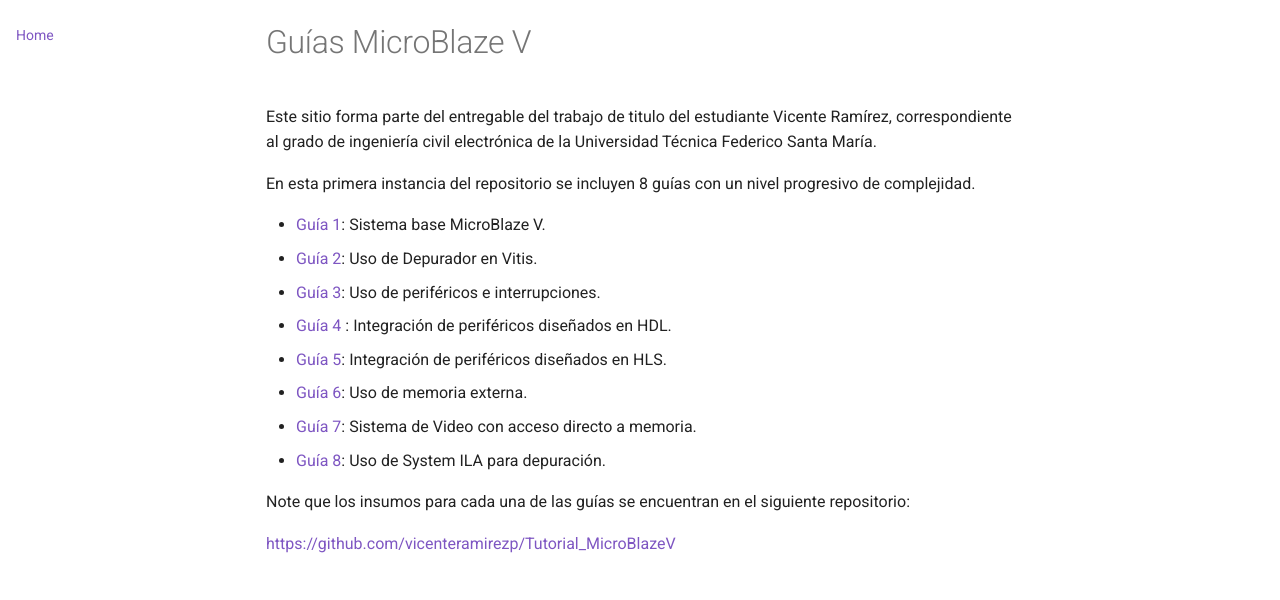
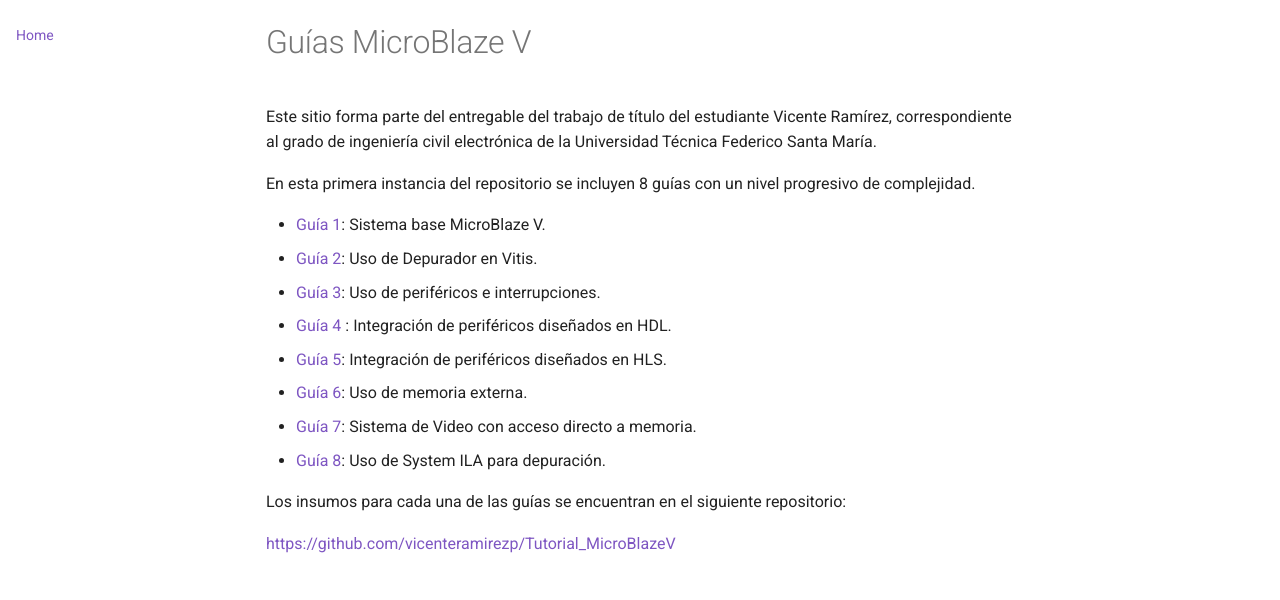
Before and after one commit to vicenteramirezp/MicroblazeV_Examples_Doc, an MkDocs documentation site: the page built from docs/index.md, in a window 1280 px wide. Shown: the part 124-724 px from the top of the page. Built offline with MkDocs 1.6.1 and Material for MkDocs 9.7.7, drawn with Linux system fonts in a browser that asks for light colours.

Commit message:
minor spelling mistake

```diff
--- a/docs/index.md
+++ b/docs/index.md
@@ -1,6 +1,6 @@
 # Guías MicroBlaze V
 
-Este sitio forma parte del entregable del trabajo de titulo del estudiante Vicente Ramírez, correspondiente al grado de ingeniería civil electrónica de la Universidad Técnica Federico Santa María.
+Este sitio forma parte del entregable del trabajo de título del estudiante Vicente Ramírez, correspondiente al grado de ingeniería civil electrónica de la Universidad Técnica Federico Santa María.
 
 En esta primera instancia del repositorio se incluyen 8 guías con un nivel progresivo de complejidad.
 
@@ -13,6 +13,6 @@
   - [Guía 7](Ejemplo_7_VGA/Ejemplo_7.md): Sistema de Video con acceso directo a memoria.
   - [Guía 8](Ejemplo_8_System_ILA/Ejemplo_8.md): Uso de System ILA para depuración.
 
-Note que los insumos para cada una de las guías se encuentran en el siguiente repositorio:
+Los insumos para cada una de las guías se encuentran en el siguiente repositorio:
 
 [https://github.com/vicenteramirezp/Tutorial_MicroBlazeV](https://github.com/vicenteramirezp/Tutorial_MicroBlazeV)
```
Also changed, not shown: docs/Ejemplo_7_VGA/Ejemplo_7.md (+1 -1 lines), site/404.html, site/Ejemplo_1_Sistema_base/Ejemplo_1/index.html, site/Ejemplo_2_Depurador/Ejemplo_2/index.html, site/Ejemplo_3_Interrupts/Ejemplo_3/index.html, site/Ejemplo_4_Verilog/Ejemplo_4/index.html, site/Ejemplo_5_HLS/Ejemplo_5/index.html, site/Ejemplo_6_DDR/Ejemplo_6/index.html, site/Ejemplo_7_VGA/Ejemplo_7/index.html, site/Ejemplo_8_System_ILA/Ejemplo_8/index.html, site/Ejemplo_8_System_ILA/img/Read_AXI.png (added), site/Ejemplo_8_System_ILA/img/WRITE_AXI.png (added), site/index.html, site/search/search_index.json, 1 other file.
